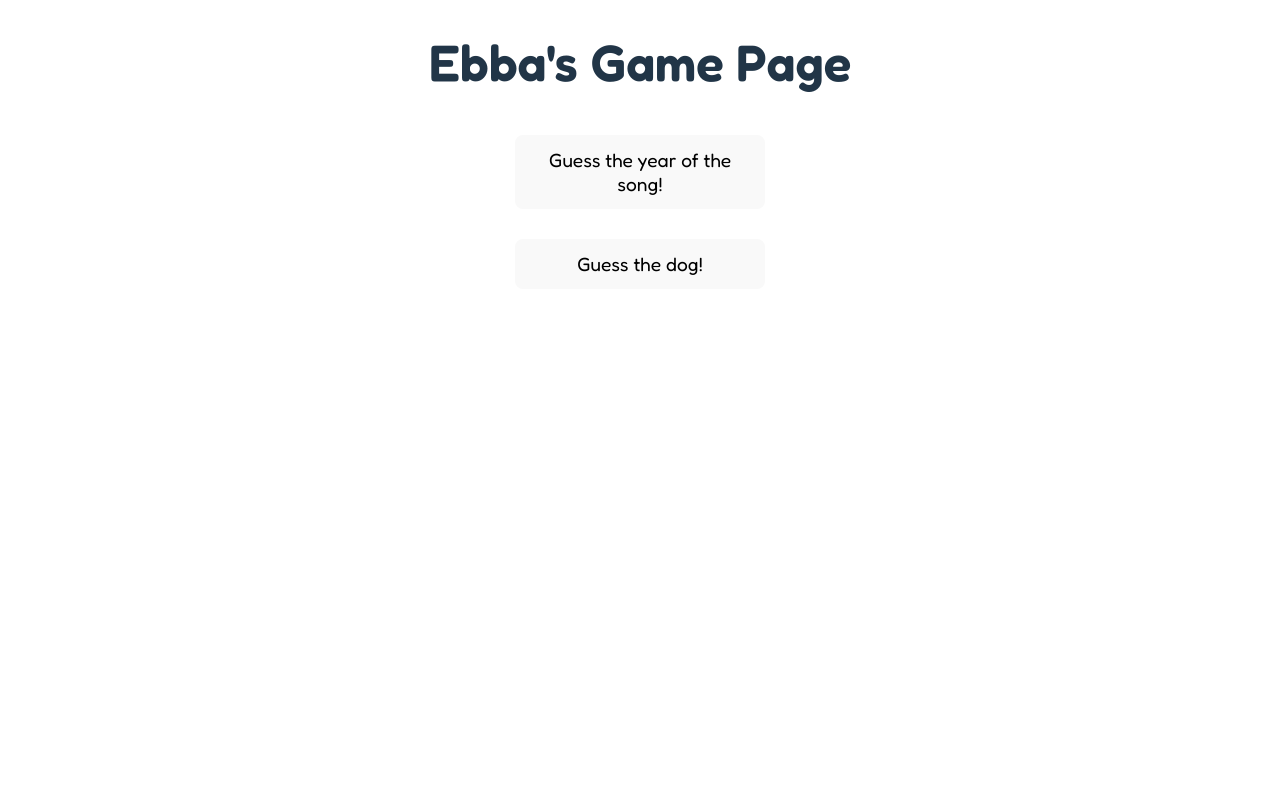
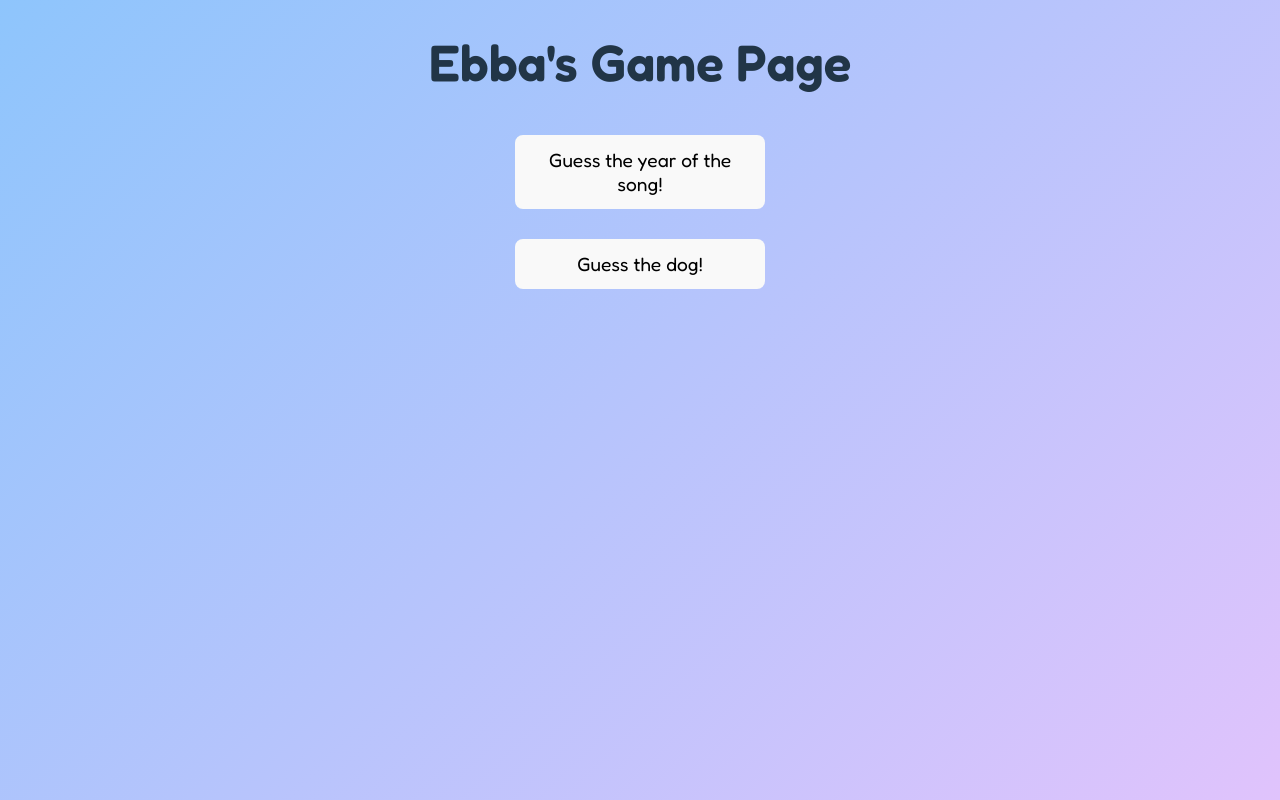
Before and after one commit to EbbacnLundgren/gamepage, a React (Vite) app: page / in a window 1280 px wide. Built offline with nearby package versions, Linux system fonts and the light colour scheme.

Commit message:
fixed homepage

```diff
--- a/src/App.css
+++ b/src/App.css
@@ -31,7 +31,7 @@ html, body {
 
 
 .front-page {
-  background: none !important;
+  background: linear-gradient(135deg, #8EC5FC, #E0C3FC);
   width: 100%;
   min-height: 100vh;
 }
--- a/src/App.tsx
+++ b/src/App.tsx
@@ -11,7 +11,7 @@ const Home: React.FC = () => {
   const navigate = useNavigate();
 
   return (
-    <div>
+    <div className="game-page">
       <h1>Ebba's Game Page</h1>
 
       <div className="button-container">
--- a/src/Game.tsx
+++ b/src/Game.tsx
@@ -5,7 +5,7 @@ const Game: React.FC = () => {
     const navigate = useNavigate();
 
     return (
-        <div className="game-page">
+        <div>
             <h1>Yearley</h1>
             <p>The game starts now! </p>
             <button onClick={() => navigate("/")}>Go Back</button>
```
